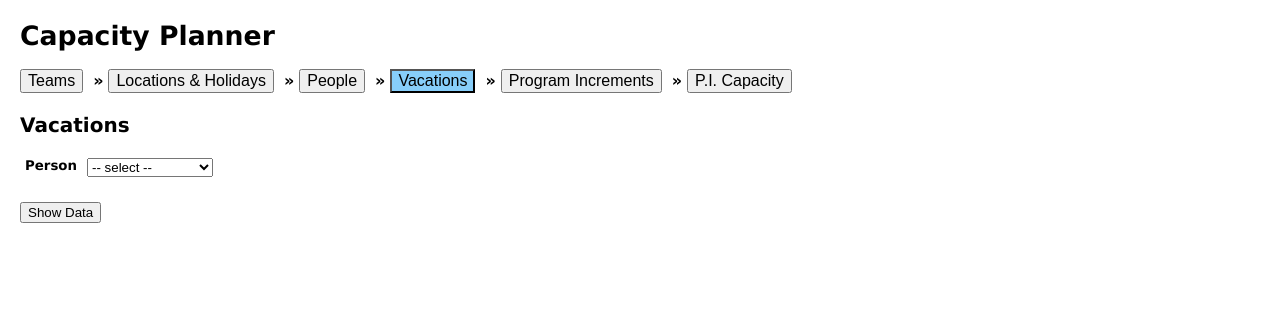
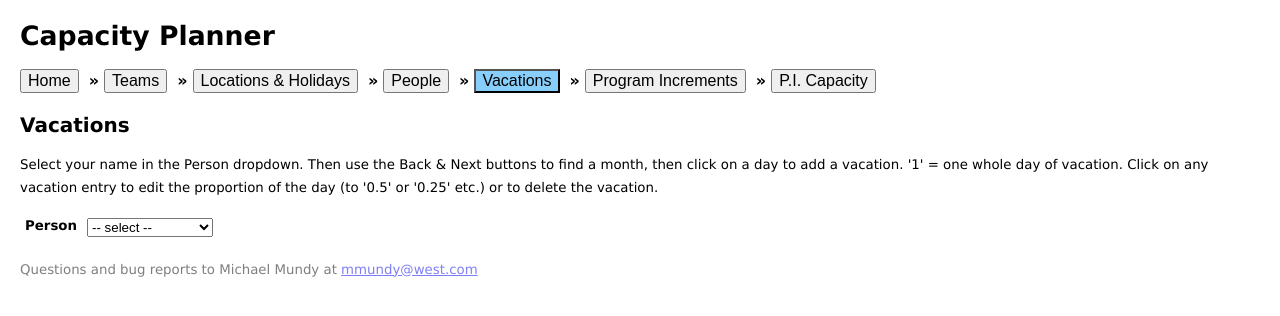
Before and after one commit to MikeMundy/CapacityPlanner, a React (Create React App) app: page / in a window 1280 px wide. Both pictures are taken after a click on the button "Vacations". Shown: the top 316 px of the page. Built offline with nearby package versions, Linux system fonts and the light colour scheme.

Commit message:
New branch1 (#5)
* Update surge

* Add Home page

Co-authored-by: Michael Mundy <mmundy@west.com>

```diff
--- a/src/App.tsx
+++ b/src/App.tsx
@@ -1,12 +1,14 @@
 import React, { useState } from 'react';
 
+import Footer from "./components/Footer";
+import Home from "./components/Home";
 import ProgramIncrements from "./components/ProgramIncrements";
 import Menu from "./components/Menu";
 import People from "./components/People";
 import Teams from "./components/Teams";
 import Locations from "./components/Locations";
 import Vacations from "./components/Vacations";
-import CapacityPlanner_OLD from "./components/CapacityPlanner_OLD";
+// import CapacityPlanner_OLD from "./components/CapacityPlanner_OLD";
 
 import { ILocation, ILocationHoliday, IPersonBasic, IPersonTeam, IPersonVacation, IProgramIncrement, ITeam } from "./interfaces/Interfaces";
 import Capacity from './components/Capacity';
@@ -134,7 +136,7 @@ const App: React.FC<IProps> = (props: IProps) => {
   const [selectedPersonId, setSelectedPersonId] = useState(-1);
   const [selectedProgramIncrementId, setSelectedProgramIncrementId] = useState(-1);
 
-  const [showData, setShowData] = useState(false);
+  // const [showData, setShowData] = useState(false);
 
   const onSelectPage = (page: string) => {
     setPage(page);
@@ -275,13 +277,14 @@ const App: React.FC<IProps> = (props: IProps) => {
 
   const getComponentToDisplay = () => {
     switch (page) {
+      case "HOME": return <Home/>;
       case "PEOPLE": return <People personsBasic={personsBasic} locations={locations} teams={teams} personTeams={personTeams} addPerson={addPerson} editPerson={editPerson} deletePerson={deletePerson} />;
       case "TEAMS": return <Teams teams={teams} addTeam={addTeam} editTeam={editTeam} deleteTeam={deleteTeam} />;
       case "LOCATIONS": return <Locations locations={locations} locationHolidays={locationHolidays} addLocation={addLocation} editLocation={editLocation} deleteLocation={deleteLocation} />;
       case "VACATIONS": return <Vacations selectedPersonId={selectedPersonId} personsBasic={personsBasic} personVacations={personVacations} locationHolidays={locationHolidays} updateVacations={updateVacations} updateSelectedPersonId={(id: number) => setSelectedPersonId(id)} />;
       case "PROGRAM_INCREMENTS": return <ProgramIncrements programIncrements={programIncrements} addProgramIncrement={addProgramIncrement} editProgramIncrement={editProgramIncrement} deleteProgramIncrement={deleteProgramIncrement} />;
       case "CAPACITY": return <Capacity programIncrements={programIncrements} persons={personsBasic} locations={locations} teams={teams} personTeams={personTeams} locationHolidays={locationHolidays} personVacations={personVacations} selectedProgramIncrement={selectedProgramIncrementId} updateSelectedProgramIncrement={(id: number) => setSelectedProgramIncrementId(id)}/>;
-      case "CAPACITY_OLD": return <CapacityPlanner_OLD />;
+      // case "CAPACITY_OLD": return <CapacityPlanner_OLD />;
 
       default: return <h2>Page Unknown</h2>;
     }
@@ -295,7 +298,7 @@ const App: React.FC<IProps> = (props: IProps) => {
 
       {getComponentToDisplay()}
 
-      {!showData &&
+      {/* {!showData &&
         <button onClick={(e) => setShowData(true)}>Show Data</button>
       }
 
@@ -307,7 +310,9 @@ const App: React.FC<IProps> = (props: IProps) => {
           <pre><div className="data"><h4>TEAMS:</h4> {JSON.stringify(teams, null, 2)}</div></pre>
           <pre><div className="data"><h4>PERSON TEAMS:</h4> {JSON.stringify(personTeams, null, 2)}</div></pre>
         </>
-      }
+      } */}
+
+      <Footer></Footer>
 
     </div>
   );
--- a/src/components/Capacity.tsx
+++ b/src/components/Capacity.tsx
@@ -1,6 +1,5 @@
 import React, { useState } from "react";
-import { OutputFileType } from "typescript";
-import { IIteration, ILocation, ILocationHoliday, IPersonBasic, IPersonTeam, IPersonVacation, IPlanning, IProgramIncrement, ITeam } from "../interfaces/Interfaces";
+import { IIteration, ILocation, ILocationHoliday, IPersonBasic, IPersonTeam, IPersonVacation, IProgramIncrement, ITeam } from "../interfaces/Interfaces";
 
 export interface IProps {
     selectedProgramIncrement: number;
@@ -322,7 +321,7 @@ const Capacity: React.FC<IProps> = (props: IProps) => {
                 rowNum = rowNum + 1;
 
                 let capIterNum = 1;
-                iterations.map((iteration, index) => {
+                iterations.forEach((iteration, index) => {
                     const holidays = getHolidaysForPersonForIteration(iteration, p, pt);
                     const ptos = getPTOsForPersonForIteration(iteration, p, pt);
                     const capIter = {
@@ -334,7 +333,6 @@ const Capacity: React.FC<IProps> = (props: IProps) => {
                     };
                     capRow.iterations.push(capIter);
                     capIterNum = capIterNum + 1;
-
                 });
 
                 theCapRows.push(capRow)
@@ -361,9 +359,9 @@ const Capacity: React.FC<IProps> = (props: IProps) => {
                     <td>{cr.location}</td>
                     <td>{cr.team} ({cr.role})</td>
                     <td className="center">{cr.availability}%</td>
-                    <td className="center">
+                    {/* <td className="center">
                         <input type="text" value={0} className={"numInput"} onChange={(e) => { }}></input>
-                    </td>
+                    </td> */}
                     {cr.iterations.map((cri, index) =>
                         <>
                             {!cr.skipHolsAndPTOs &&
@@ -422,7 +420,7 @@ const Capacity: React.FC<IProps> = (props: IProps) => {
     const getTotalsRows = (capRows: ICapacityRow[]) => {
         return (
             <tr className="topRow">
-                <td colSpan={5}><b>Total:</b></td>
+                <td colSpan={4}><b>Total:</b></td>
                 {iterations.map((iteration, index) =>
                     <>
                         <td colSpan={2}></td>
@@ -490,7 +488,7 @@ const Capacity: React.FC<IProps> = (props: IProps) => {
                                 <th rowSpan={2} className="smaller">Location</th>
                                 <th rowSpan={2} className="smaller">Team & Role</th>
                                 <th rowSpan={2} className="smaller">Availability</th>
-                                <th rowSpan={2} className="smaller">Carryover<br></br>Points</th>
+                                {/* <th rowSpan={2} className="smaller">Carryover<br></br>Points</th> */}
                                 {iterations.map((i, index) =>
                                     <th colSpan={3} className="iterationCell">
                                         <table className="iterationTable">
--- a/src/components/CapacityPlanner_OLD.tsx
+++ b/src/components/CapacityPlanner_OLD.tsx
@@ -104,7 +104,7 @@ const CapacityPlannerOLD: React.FC<IProps> = (props: IProps) => {
         while (curDate <= endDate) {
             // const dayOfWeek = curDate.getDay();
             // if (!(dayOfWeek in [0, 6])) { // Only include holidays that are on week days
-            holidays.forEach((hd) => {
+            holidays.forEach((hd, count) => {
                 if (isSameDate(curDate, hd.date)) {
                     count = count + 1;
                 }
@@ -325,7 +325,6 @@ const CapacityPlannerOLD: React.FC<IProps> = (props: IProps) => {
 
         const curDate = new Date(startDate.getTime());
         while (curDate <= endDate) {
-            const dayOfWeek = curDate.getDay();
             // if (!(dayOfWeek in [0, 6])) { // Only include holidays that are on week days
             holidays.forEach((hd) => {
                 if (isSameDate(curDate, hd.date)) {
--- /dev/null
+++ b/src/components/Footer.tsx
@@ -0,0 +1,14 @@
+import React from "react";
+
+export interface IProps {
+}
+
+const Footer: React.FC<IProps> = (props: IProps) => {
+
+    return (
+        <div className="footer">Questions and bug reports to Michael Mundy at <a href="mailto:mmundy@west.com">mmundy@west.com</a></div>
+    )
+
+}
+
+export default Footer;
--- /dev/null
+++ b/src/components/Home.tsx
@@ -0,0 +1,43 @@
+import React from "react";
+
+export interface IProps {
+}
+
+const Home: React.FC<IProps> = (props: IProps) => {
+
+    return (
+        <div>
+            <h2>Home</h2>
+
+            <p>How to use this application for Capacity Planning:</p>
+
+            <p>A Manager should complete the following set-up steps:</p>
+
+            <ol className="home">
+                <li><b>Create Teams:</b> Every person will belong to one or more Teams. Click the 'Teams' button to create, edit and delete teams. </li>
+                <li><b>Create Locations and Holidays: </b> Every person will live in a Location, which will have its own set of local public holidays. Click the 'Locations & Holidays' button to create, edit and delete Locations. Then edit each location to create, edit or delete the Holidays for each Location. </li>
+                <li><b>Create People: </b> Click the 'People' button to create, edit and delete People. You can also set which Location each person lives in, as well as set their title, which Teams they are part of, and what percentage of their available time they can commit to each Team.</li>
+                <li><b>Create Program Increments: </b> Click the 'Program Increments' button to create, edit or delete the upcoming Program Increments. You can set the Increment Number, Start Date, Number of Iterations, Days per Iteration, and Points per Iteration. </li>
+            </ol>
+
+            <p>Then each staff member can enter their planned vacation time:</p>
+
+            <ul className="home">
+                <li><b>Vacations: </b> Click the 'Vacations' button to set the Vacation days that you plan to take.</li>
+            </ul>
+
+            <p>Once that's all done, you are ready to see the resulting Program Increment Capacity (Velocity) for your people and teams:</p>
+
+            <ul className="home">
+                <li><b>P.I Capacity: </b> Click the 'P.I. Capacity' button, then select a Program Increment. You'll see the calculated Velocity for each person in the P.I. You can use the filters to limit the results to specific teams and/or persons.</li>
+            </ul>
+
+
+
+
+        </div>
+    )
+
+}
+
+export default Home;
--- a/src/components/Menu.tsx
+++ b/src/components/Menu.tsx
@@ -15,13 +15,13 @@ const Menu: React.FC<IProps> = (props: IProps) => {
     }
 
     const pages = [
+        { name: "HOME", title: "Home" },
         { name: "TEAMS", title: "Teams" },
         { name: "LOCATIONS", title: "Locations & Holidays" },
         { name: "PEOPLE", title: "People" },
         { name: "VACATIONS", title: "Vacations" },
         { name: "PROGRAM_INCREMENTS", title: "Program Increments" },
         { name: "CAPACITY", title: "P.I. Capacity" },
-        // { name: "CAPACITY_OLD", title: "Capacity (Old)" }
     ];
 
     const pageElements = pages.map((p) =>
--- a/src/components/People.tsx
+++ b/src/components/People.tsx
@@ -145,7 +145,6 @@ const People: React.FC<IProps> = (props: IProps) => {
             let roleInTeam = "";
             let percentageInTeam = 100;
             let inTeam = false;
-            let locationId = -1;
             const thisTeam = props.personTeams.find((pt) => pt.personId === personBasic.id && pt.teamId === t.id);
             if (thisTeam) {
                 roleInTeam = thisTeam.role;
--- a/src/components/ProgramIncrements.tsx
+++ b/src/components/ProgramIncrements.tsx
@@ -1,6 +1,6 @@
 import React, { useState } from "react";
 import DatePicker from "react-date-picker";
-import { IProgramIncrement, ITeam } from "../interfaces/Interfaces";
+import { IProgramIncrement } from "../interfaces/Interfaces";
 
 export interface IProps {
     programIncrements: IProgramIncrement[];
@@ -126,11 +126,6 @@ const ProgramIncrements: React.FC<IProps> = (props: IProps) => {
         }
     }
 
-    const cancelAddProgramIncrement = () => {
-        // setIsAdding(false);
-        // setName("");
-    }
-
     const checkEditIsInvalid = () => {
         if (!Number.isInteger(parseFloat(editIncrementNumberInYear))) { return true; }
         if (parseInt(editIncrementNumberInYear) < 1) { return true; }
--- a/src/components/Vacations.tsx
+++ b/src/components/Vacations.tsx
@@ -1,7 +1,6 @@
 import React, { useState } from "react";
 import { Calendar, momentLocalizer } from 'react-big-calendar'
 import moment from 'moment'
-import ReactDOM from 'react-dom';
 import Modal from 'react-modal';
 
 import "../../node_modules/react-big-calendar/lib/css/react-big-calendar.css";
@@ -71,7 +70,7 @@ const Vacations: React.FC<IProps> = (props: IProps) => {
     }
 
     const isSameDate = (d1: Date, d2: Date) => {
-        return d1.getFullYear() === d2.getFullYear() && d1.getMonth() == d2.getMonth() && d1.getDate() == d2.getDate();
+        return d1.getFullYear() === d2.getFullYear() && d1.getMonth() === d2.getMonth() && d1.getDate() === d2.getDate();
     }
 
     const onSelectSlot = (data: any) => {
@@ -141,6 +140,10 @@ const Vacations: React.FC<IProps> = (props: IProps) => {
         <div>
             <h2>Vacations</h2>
 
+            <p>Select your name in the Person dropdown. Then use the Back & Next buttons to find a month, then click on a day to
+                add a vacation. '1' = one whole day of vacation. Click on any vacation entry to edit the proportion of the day (to '0.5' or '0.25' etc.) or to delete the vacation.
+            </p>
+
             {/* <div>{JSON.stringify(props.personVacations, null, 2)}</div>
             <div>{JSON.stringify(props.locationHolidays, null, 2)}</div> */}
 
@@ -156,7 +159,7 @@ const Vacations: React.FC<IProps> = (props: IProps) => {
                 </tr>
             </table>
 
-            {props.selectedPersonId != -1 &&
+            {props.selectedPersonId !== -1 &&
                 <>
                     <div className="calendarDiv">
                         <Calendar
--- a/src/index.css
+++ b/src/index.css
@@ -266,3 +266,22 @@ div.rbc-day-bg:nth-of-type(7n) {
 .question {
   cursor:help;
 }
+
+ol.home li {
+  margin-bottom: 10px;
+  line-height: 23px;
+}
+
+ul.home li {
+  margin-bottom: 10px;
+  line-height: 23px;
+}
+
+div.footer {
+  margin-top: 20px;
+  opacity: 0.5;
+}
+
+p {
+  line-height: 23px;
+}
```
